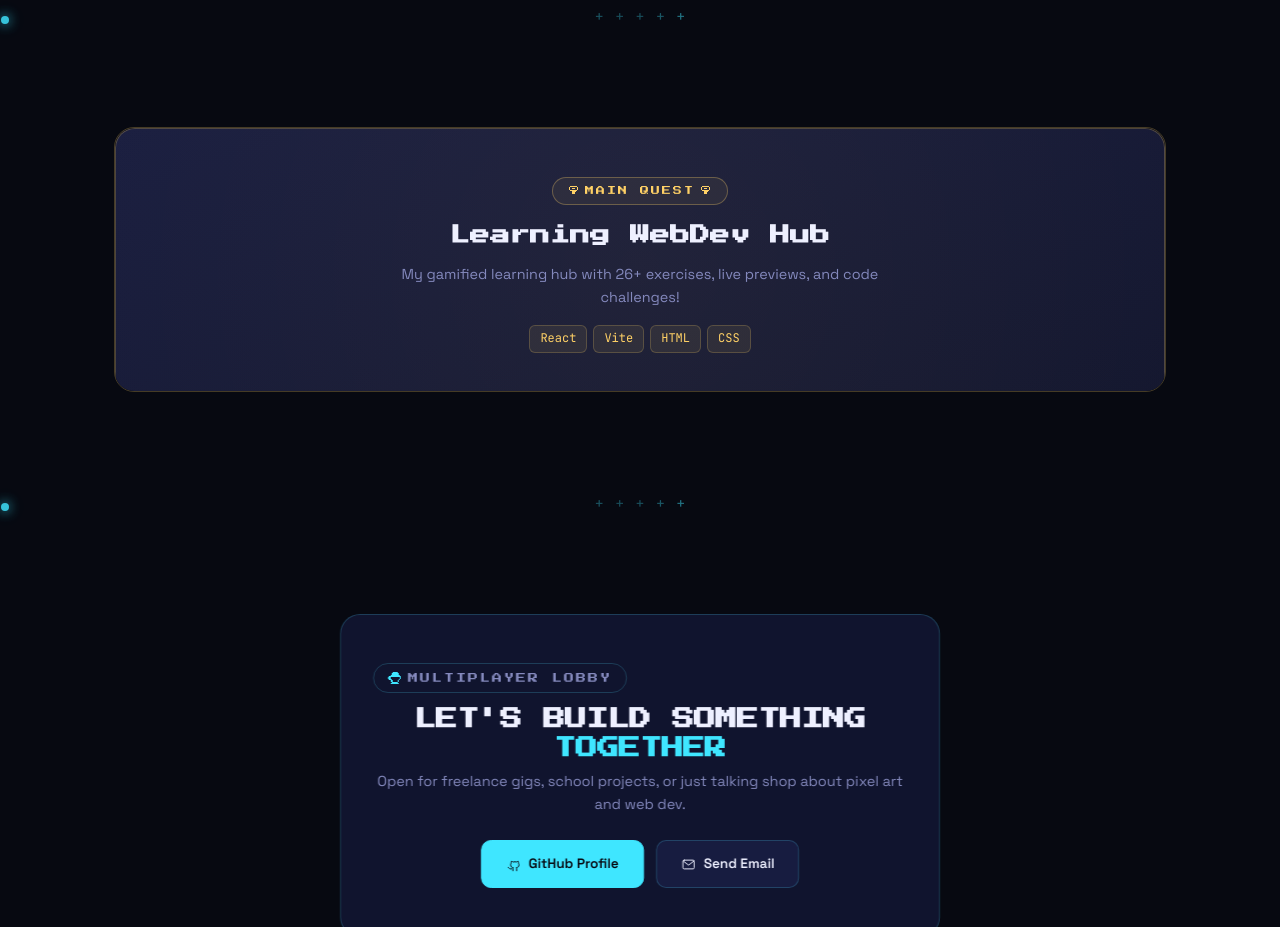
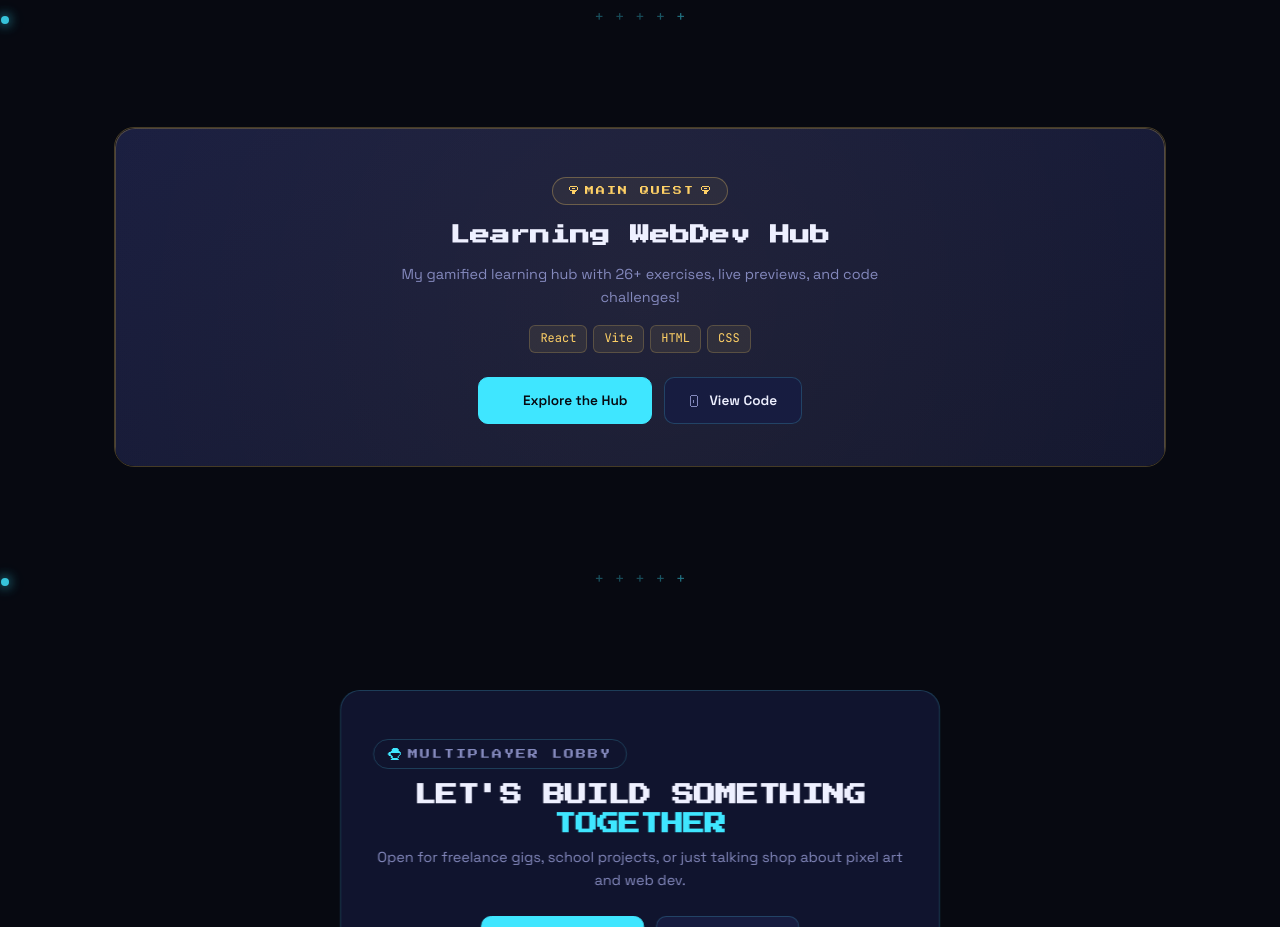
Before and after one commit to houtaroudes/houtaroudes-portfolio, a React (Vite) app: page / in a window 1280 px wide. Shown: the part 2160-3087 px from the top of the page. Built offline with nearby package versions, Linux system fonts and the light colour scheme.

Commit message:
fix: featured card clicks always visible, sidebar border-radius, hero layout

```diff
--- a/src/App.jsx
+++ b/src/App.jsx
@@ -637,23 +637,24 @@ export default function Portfolio() {
                 <h3 className="featured-title">{feat.title}</h3>
                 <p className="featured-desc">{feat.desc}</p>
                 <div className="featured-tags">{feat.tags.map(t=><span className="tag featured-tag" key={t}>{t}</span>)}</div>
-              </div>
-            }
-            secondContent={
-              <div className="featured-card" style={{display:'flex', flexDirection:'column', alignItems:'center', justifyContent:'center', gap:'16px', padding:'32px'}}>
-                <div className="featured-badge"><PxIcon name="trophy" size={10} color="var(--gold)" /> UNLOCKED</div>
                 <div className="featured-actions">
                   <a href={feat.demo} target="_blank" rel="noopener" className="btn primary"><PxIcon name="play" size={12} /> Explore the Hub</a>
                   <a href={feat.code} target="_blank" rel="noopener" className="btn"><PxIcon name="file" size={12} /> View Code</a>
                 </div>
               </div>
             }
+            secondContent={
+              <div className="featured-card" style={{display:'flex', flexDirection:'column', alignItems:'center', justifyContent:'center', gap:'16px', padding:'32px', background:'linear-gradient(160deg, rgba(255,209,102,0.12), rgba(255,209,102,0.04))'}}>
+                <div className="featured-badge"><PxIcon name="trophy" size={10} color="var(--gold)" /> PIXEL OVERRIDE</div>
+                <p style={{color:'var(--dim)', fontSize:'0.85rem', fontFamily:'var(--font-mono)', maxWidth:'360px', textAlign:'center'}}>Hover back or click to return</p>
+              </div>
+            }
             gridSize={10}
             pixelColor="var(--gold)"
             animationStepDuration={0.5}
-            aspectRatio="25%"
+            aspectRatio="30%"
             className="featured-pixel-card"
-            style={{ width: '100%', maxWidth: '100%', border: '1px solid rgba(255,209,102,0.25)', borderRadius: '20px', overflow: 'hidden' }}
+            style={{ width: '100%', maxWidth: '100%', border: '1px solid rgba(255,209,102,0.25)', borderRadius: '20px', overflow: 'hidden', minHeight: '340px' }}
           />
         </RS>
       )}
@@ -766,7 +767,7 @@ a{color:inherit;text-decoration:none}
 /* ===== 📌 Sidebar styles ===== */
 .scroll-sidebar {
   position: fixed;
-  left: 8px;
+  left: 16px;
   top: 50%;
   transform: translateY(-50%);
   z-index: 40;
@@ -781,14 +782,13 @@ a{color:inherit;text-decoration:none}
   flex-direction: column;
   align-items: center;
   gap: 36px;
-  padding: 28px 16px;
+  padding: 28px 18px;
   background: var(--panel);
   border: 1px solid var(--border);
-  border-left: none;
-  border-radius: 0 14px 14px 0;
+  border-radius: 14px;
   backdrop-filter: blur(12px);
   box-shadow: 4px 0 20px rgba(0,0,0,0.3);
-  max-height: 90vh;
+  max-height: 85vh;
   overflow-y: auto;
 }
 .sidebar-logo {
```
